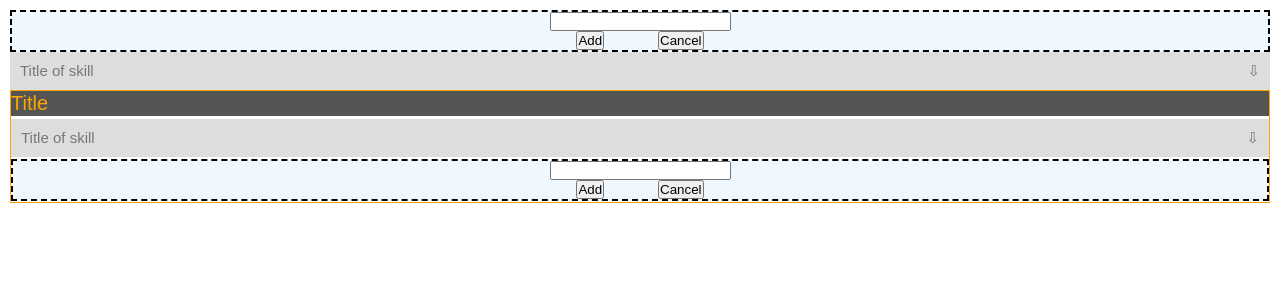
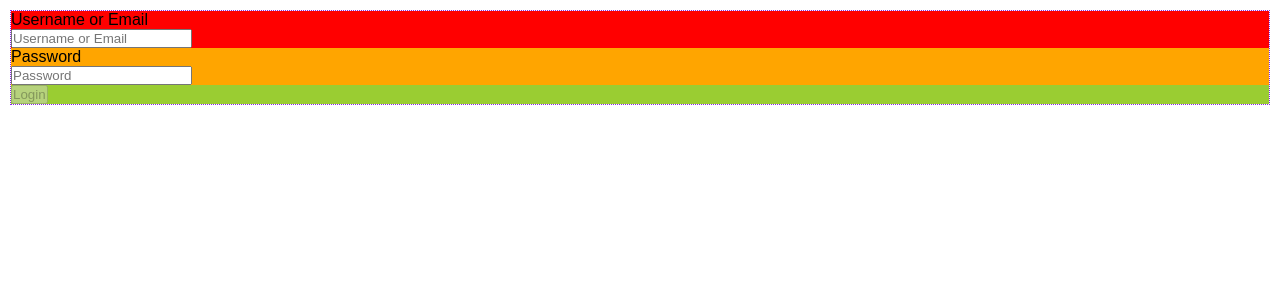
Before and after one commit to thinkful-ei23/kathy-practice-client, a React (Create React App) app: page / in a window 1280 px wide. Shown: the top 300 px of the page. Built offline with nearby package versions, Linux system fonts and the light colour scheme.

Commit message:
added log-in form

```diff
--- a/package.json
+++ b/package.json
@@ -8,6 +8,7 @@
     "react-redux": "^5.0.7",
     "react-scripts": "1.1.5",
     "redux": "^4.0.0",
+    "redux-form": "^7.4.2",
     "redux-thunk": "^2.3.0"
   },
   "scripts": {
--- a/src/App.js
+++ b/src/App.js
@@ -5,17 +5,25 @@ import './App.css';
 import AddList from './components/add-list.js';
 import List from './components/list.js';
 import Card from './components/card.js';
+import LogIn from './components/log-in.js';
+
 
 class App extends Component {
   render() {
     return (
       <div className="working">
-        <AddList />
-        <List />
-        <Card />
+
+        <LogIn />
       </div>
     )
   }
 };
 
 export default App;
+
+
+/*
+ <AddList />
+        <List />
+        <Card />
+        */
--- /dev/null
+++ b/src/components/log-in.css
@@ -0,0 +1,15 @@
+.logInForm {
+  display: flex;
+	flex-direction: column;
+	justify-content: center;
+	border: 1px blueviolet dotted;
+}
+.row:nth-child(1){
+	background-color: red;
+}
+.row:nth-child(2){
+	background-color: orange;
+}
+.row:nth-child(3){
+	background-color: yellowgreen;
+}
--- /dev/null
+++ b/src/components/log-in.js
@@ -0,0 +1,60 @@
+import React from 'react';
+import { reduxForm, Field, focus } from 'redux-form';
+import { connect } from 'react-redux';
+
+import './log-in.css';
+
+
+export function LogInForm(props) {
+
+	const { handleSubmit, pristine, reset, submitting } = props;
+	return (
+		<form className="logInForm" onSubmit={handleSubmit}>
+			<div className="row">
+				<label>Username or Email</label>
+				<div>
+					<Field
+						name="user"
+						component="input"
+						type="text"
+						placeholder="Username or Email"
+					//validate={[required, nonEmpty, isTrimmed]}
+					/>
+				</div>
+			</div>
+
+			<div className="row">
+				<label>Password</label>
+				<div>
+					<Field
+						name="password"
+						component="input"
+						type="text"
+						placeholder="Password"
+					//validate={[required, nonEmpty, isTrimmed]}
+					/>
+				</div>
+			</div>
+
+			<div className="row">
+				<button
+					type="submit"
+					disabled={pristine || submitting}>
+					Login
+				</button>
+			</div>
+		</form>
+
+	);
+
+}
+
+LogInForm = connect()(LogInForm);
+
+export default reduxForm({
+	form: 'login',
+	onSubmitFail: (errors, dispatch) => {
+		console.log(errors, 'errors')
+		return dispatch(focus('login', Object.keys(errors)[0]))
+	}
+})(LogInForm);
```
Also changed, not shown: src/components/boardS.js (+12 -0 lines), src/components/register.js (added, +14 -0 lines), src/components/register.css (added), 1 other file (tests, documents, lock files or other folders).
